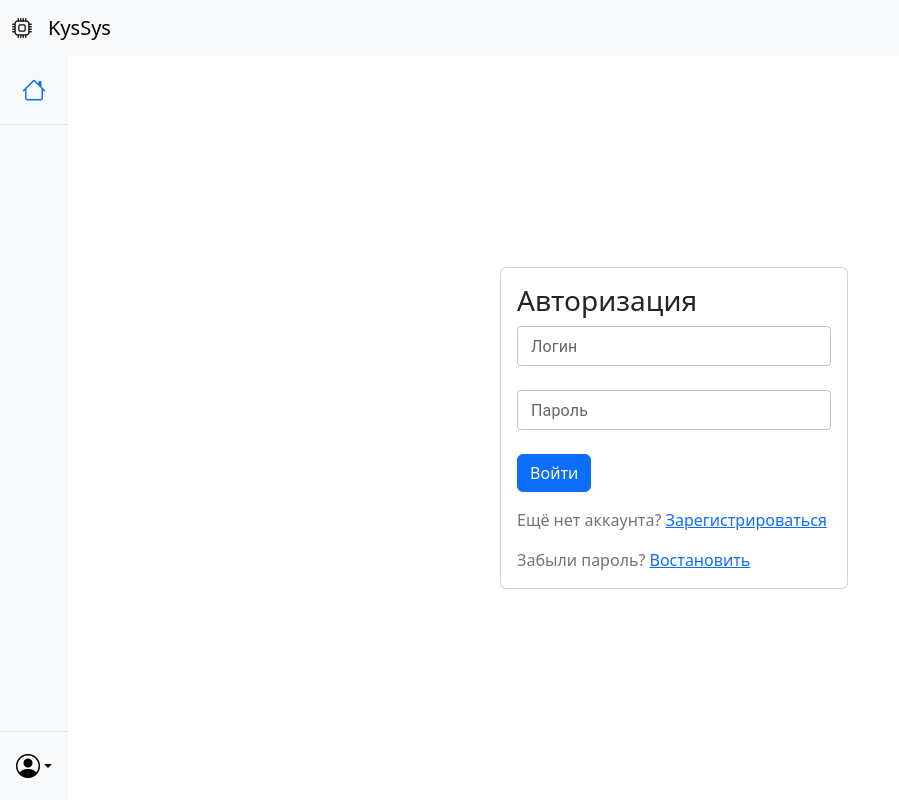
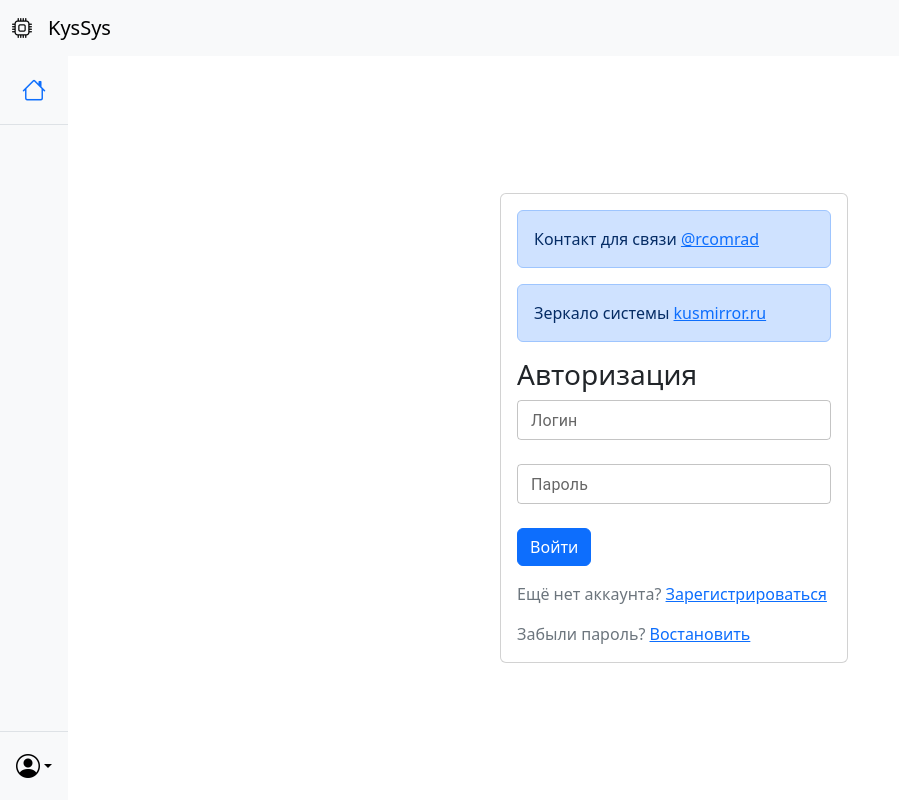
Before and after one commit to Pashs-ba/kus-sys, a React (Vite) app: page /login in a window 1280 px wide. Shown: the whole page, without its empty margins (0-899 px from the left). Built offline with nearby package versions, Linux system fonts and the light colour scheme.

Commit message:
add login banner

```diff
--- a/src/config.ts
+++ b/src/config.ts
@@ -4,4 +4,4 @@ export const MAX_ELEMENT_IN_TABLE = 20
 
 export const MAIN_PATH = "https://kussystem.ru"
 
-export const DEBUG = true
+export const DEBUG = false
--- a/src/pages/system/Login.tsx
+++ b/src/pages/system/Login.tsx
@@ -31,6 +31,12 @@ export default function Login() {
             <div className="row h-100 justify-content-center align-items-center">
                 <div className="col-lg-4">
                     <Card>
+                        <div className={"alert alert-primary"}>
+                            Контакт для связи <a href={"https://t.me/rcomrad"}>@rcomrad</a>
+                        </div>
+                        <div className={"alert alert-primary"}>
+                            Зеркало системы <a href={"https://kusmirror.ru"}>kusmirror.ru</a>
+                        </div>
                         <h3>Авторизация</h3>
                         <Form
                             elements={[
```
